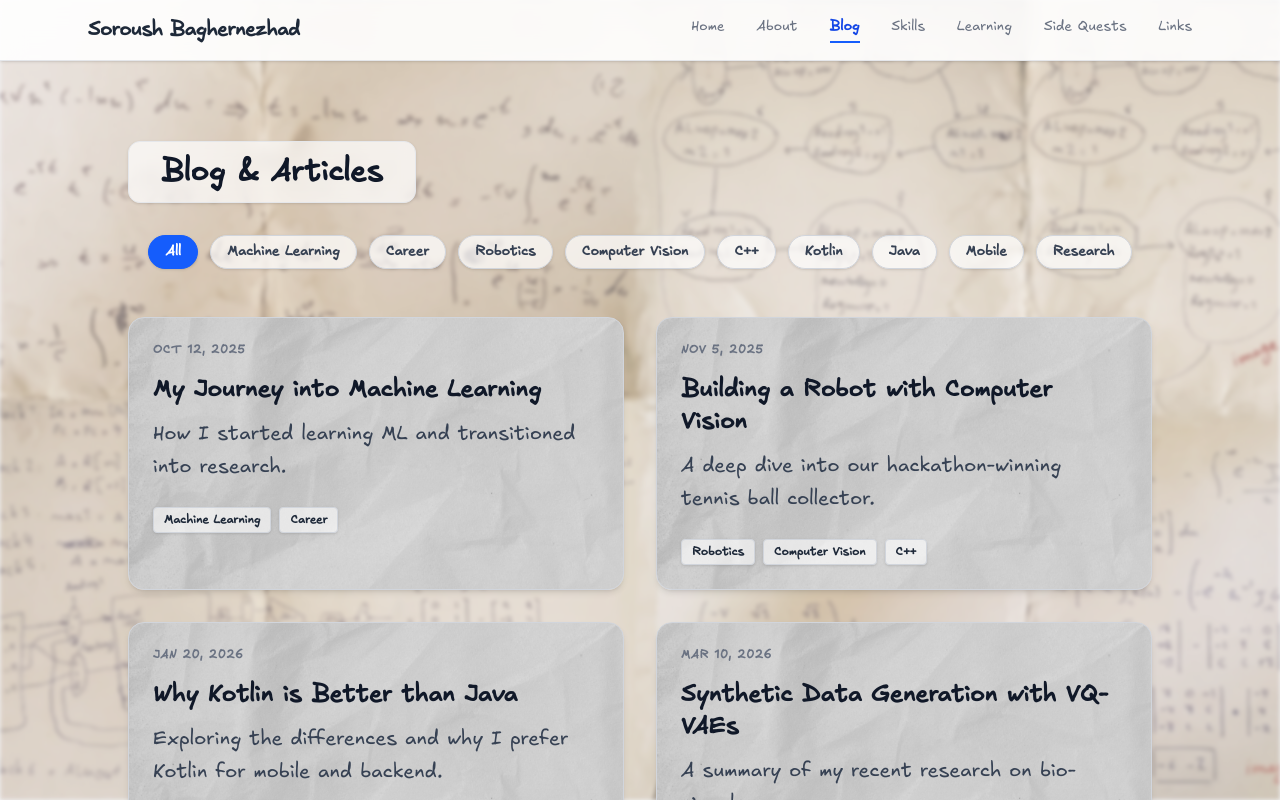
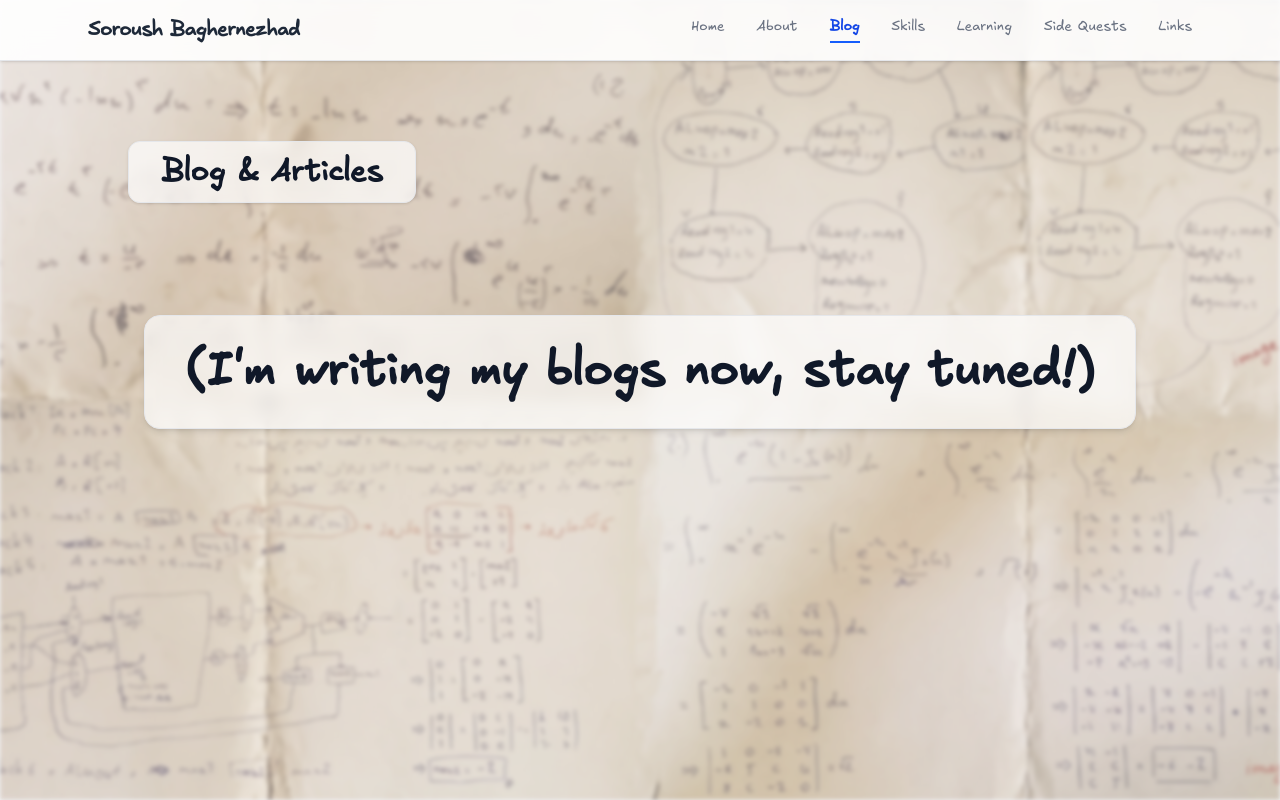
Before and after one commit to soroush-bn/soroush-bn.github.io, a Next.js app: page / in a window 1280 px wide. Both pictures are taken after a click on the button "Blog". Built offline with nearby package versions, Linux system fonts and the light colour scheme.

Commit message:
new learning object + blogs

```diff
--- a/app/page.tsx
+++ b/app/page.tsx
@@ -4,17 +4,6 @@ import { useState } from "react";
 
 export default function Home() {
   const [activeSection, setActiveSection] = useState<string>("#home");
-  const [selectedTag, setSelectedTag] = useState<string>("All");
-
-  const blogs = [
-    { id: "1", title: "My Journey into Machine Learning", excerpt: "How I started learning ML and transitioned into research.", tags: ["Machine Learning", "Career"], date: "Oct 12, 2025", img: "/paper_bg.jpg" },
-    { id: "2", title: "Building a Robot with Computer Vision", excerpt: "A deep dive into our hackathon-winning tennis ball collector.", tags: ["Robotics", "Computer Vision", "C++"], date: "Nov 5, 2025", img: "/paper_bg.jpg" },
-    { id: "3", title: "Why Kotlin is Better than Java", excerpt: "Exploring the differences and why I prefer Kotlin for mobile and backend.", tags: ["Kotlin", "Java", "Mobile"], date: "Jan 20, 2026", img: "/paper_bg.jpg" },
-    { id: "4", title: "Synthetic Data Generation with VQ-VAEs", excerpt: "A summary of my recent research on bio-signals.", tags: ["Machine Learning", "Research"], date: "Mar 10, 2026", img: "/paper_bg.jpg" },
-  ];
-  const allTags = ["All", ...Array.from(new Set(blogs.flatMap(b => b.tags)))];
-  const filteredBlogs = selectedTag === "All" ? blogs : blogs.filter(b => b.tags.includes(selectedTag));
-
 
   const navLinks = [
     { name: "Home", id: "#home" },
@@ -233,44 +222,10 @@ export default function Home() {
             <div className="max-w-5xl mx-auto">
               <h2 className="text-3xl font-bold mb-8 text-center text-gray-900 bg-white/70 backdrop-blur-sm px-8 py-3 rounded-xl shadow-sm inline-block mx-auto flex justify-center w-fit border border-gray-200">Blog & Articles</h2>
 
-              {/* Tag Filter */}
-              <div className="flex flex-wrap justify-center gap-3 mb-12">
-                {allTags.map(tag => (
-                  <button
-                    key={tag}
-                    onClick={() => setSelectedTag(tag)}
-                    className={`px-4 py-1.5 rounded-full text-sm font-bold shadow-sm transition-colors border ${
-                      selectedTag === tag
-                        ? 'bg-blue-600 text-white border-blue-600'
-                        : 'bg-white/70 text-gray-700 border-gray-300 hover:border-blue-400 hover:text-blue-600'
-                    }`}
-                  >
-                    {tag}
-                  </button>
-                ))}
-              </div>
-
-              {/* Blog Grid */}
-              <div className="grid md:grid-cols-2 gap-8">
-                {filteredBlogs.map(blog => (
-                  <a key={blog.id} href={`/blog/${blog.id}`} className="block group">
-                    <div className="bg-[url('/paper_bg.jpg')] bg-cover bg-center border border-gray-300 shadow-md p-6 rounded-2xl h-full hover:shadow-lg transition-all transform group-hover:-translate-y-1">
-                      <div className="flex justify-between items-center mb-4">
-                        <span className="text-xs font-bold text-gray-500 uppercase tracking-wider">{blog.date}</span>
-                      </div>
-                      <h3 className="text-2xl font-bold mb-3 text-gray-900 group-hover:text-blue-700 transition-colors">{blog.title}</h3>
-                      <p className="text-gray-700 font-medium leading-relaxed mb-6">{blog.excerpt}</p>
-
-                      <div className="flex flex-wrap gap-2 mt-auto">
-                        {blog.tags.map(tag => (
-                          <span key={tag} className="px-2.5 py-1 bg-white/60 text-gray-800 rounded text-xs border border-gray-300 font-bold shadow-sm">
-                            {tag}
-                          </span>
-                        ))}
-                      </div>
-                    </div>
-                  </a>
-                ))}
+              <div className="flex justify-center items-center py-20">
+                <p className="text-3xl md:text-5xl font-bold text-gray-900 bg-white/70 backdrop-blur-sm px-10 py-8 rounded-2xl shadow-md border border-gray-200 text-center">
+                  (I'm writing my blogs now, stay tuned!)
+                </p>
               </div>
             </div>
           </section>
@@ -357,6 +312,19 @@ export default function Home() {
                     </div>
                   </div>
                 </div>
+                <div className="bg-[url('/paper_bg.jpg')] bg-cover bg-center border border-gray-300 shadow-md p-8 rounded-2xl flex flex-col h-full hover:shadow-lg transition-shadow">
+                  <h3 className="text-xl font-bold mb-2 text-gray-900">AWS Certified AI Practitioner (AIF-C01)</h3>
+                  <p className="text-gray-900 text-sm mb-6 flex-grow font-medium">Certification Prep</p>
+                  <div className="mt-auto">
+                    <div className="flex justify-between text-xs text-gray-900 mb-2 font-bold">
+                      <span>Progress</span>
+                      <span>2.0 / 15.0 hrs</span>
+                    </div>
+                    <div className="w-full bg-gray-300/50 rounded-full h-2 border border-gray-300">
+                      <div className="bg-blue-600 h-1.5 rounded-full mt-[1px] ml-[1px]" style={{ width: `calc(${(2/15)*100}% - 2px)` }}></div>
+                    </div>
+                  </div>
+                </div>
               </div>
             </div>
           </section>
```
